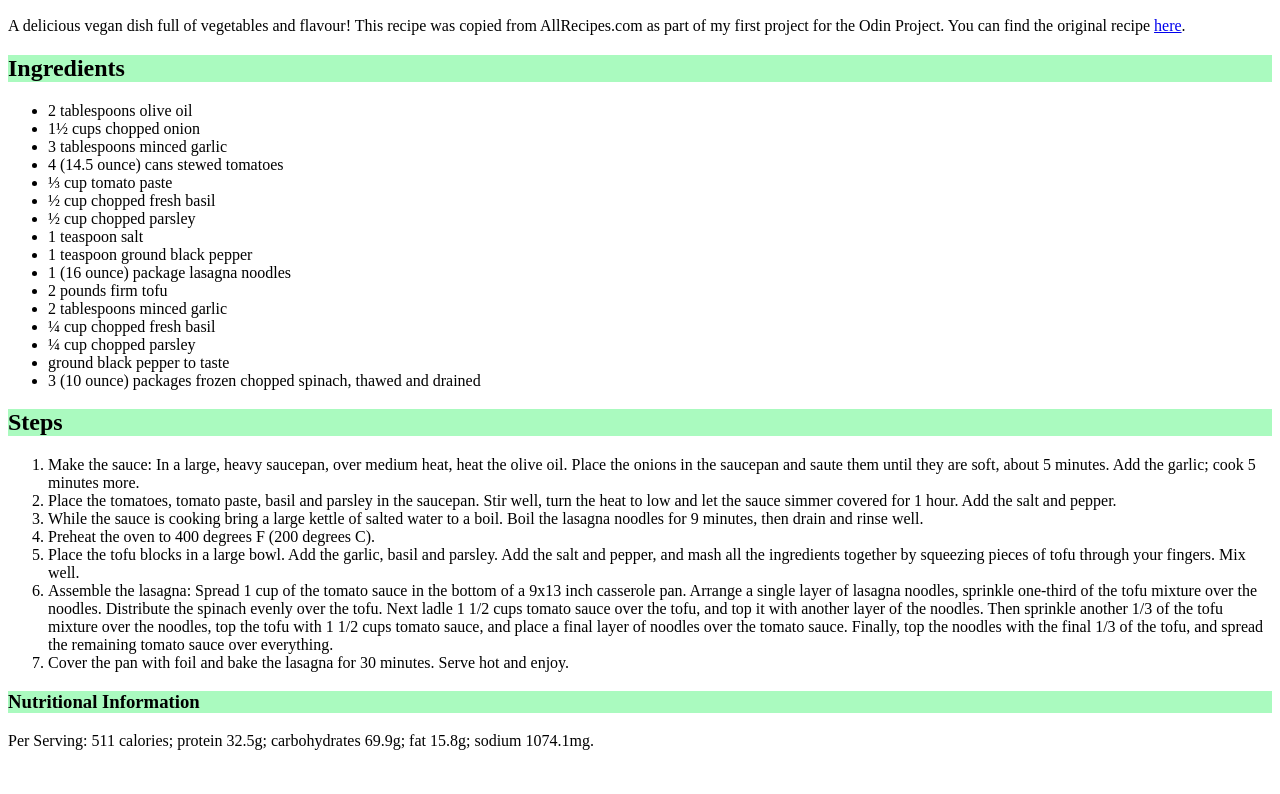
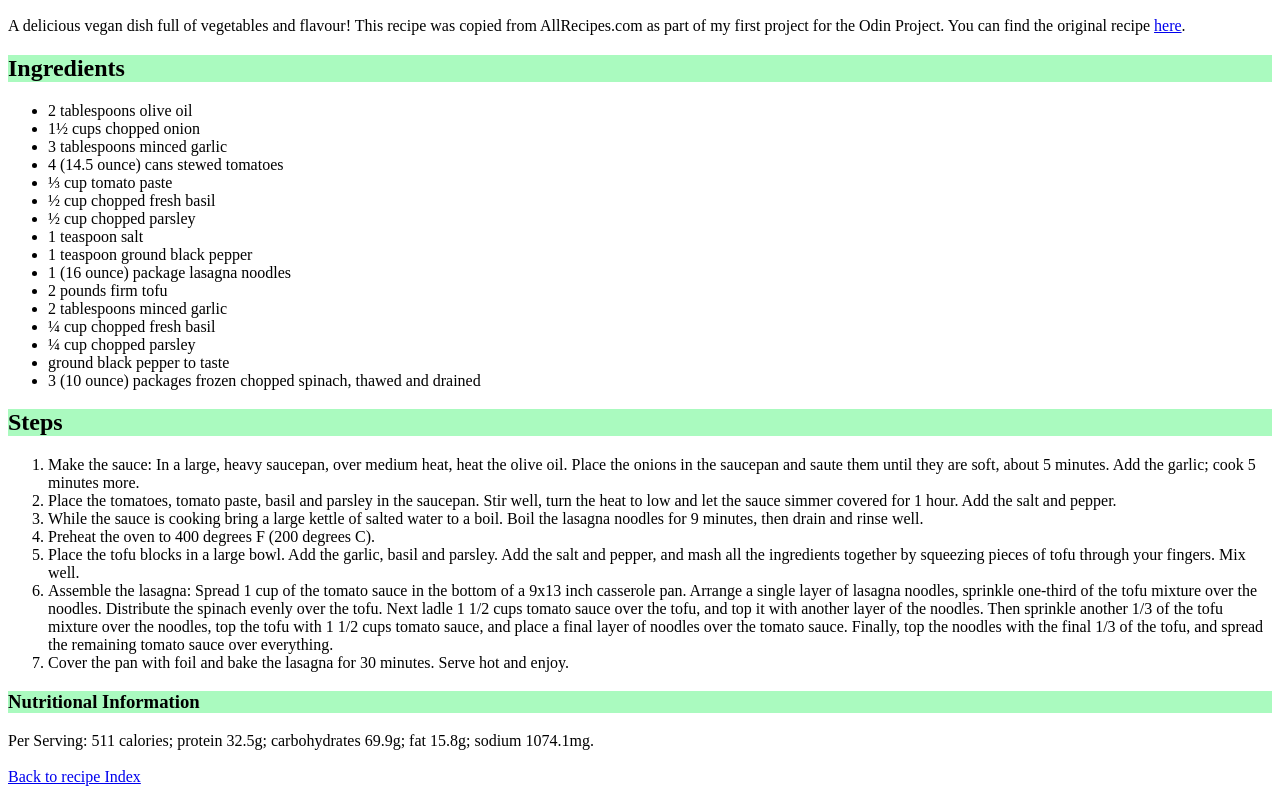
Before and after one commit to lizzie-lemon/odin-recipes, a plain HTML site: page lasagna.html in a window 1280 px wide. Shown: the part 734-1528 px from the top of the page. Before the commit the page ends 1492 px from the top, so only its background shows below. Drawn offline with Linux system fonts and the light colour scheme.

Commit message:
Back to index footer added

```diff
--- a/lasagna.html
+++ b/lasagna.html
@@ -47,5 +47,8 @@
 </ol>
 <h3>Nutritional Information</h3>
 Per Serving: 511 calories; protein 32.5g; carbohydrates 69.9g; fat 15.8g; sodium 1074.1mg.
+<br><br>
+
+<footer><a href="index.html">Back to recipe Index</a></footer>
 </body>
 </html>
```
